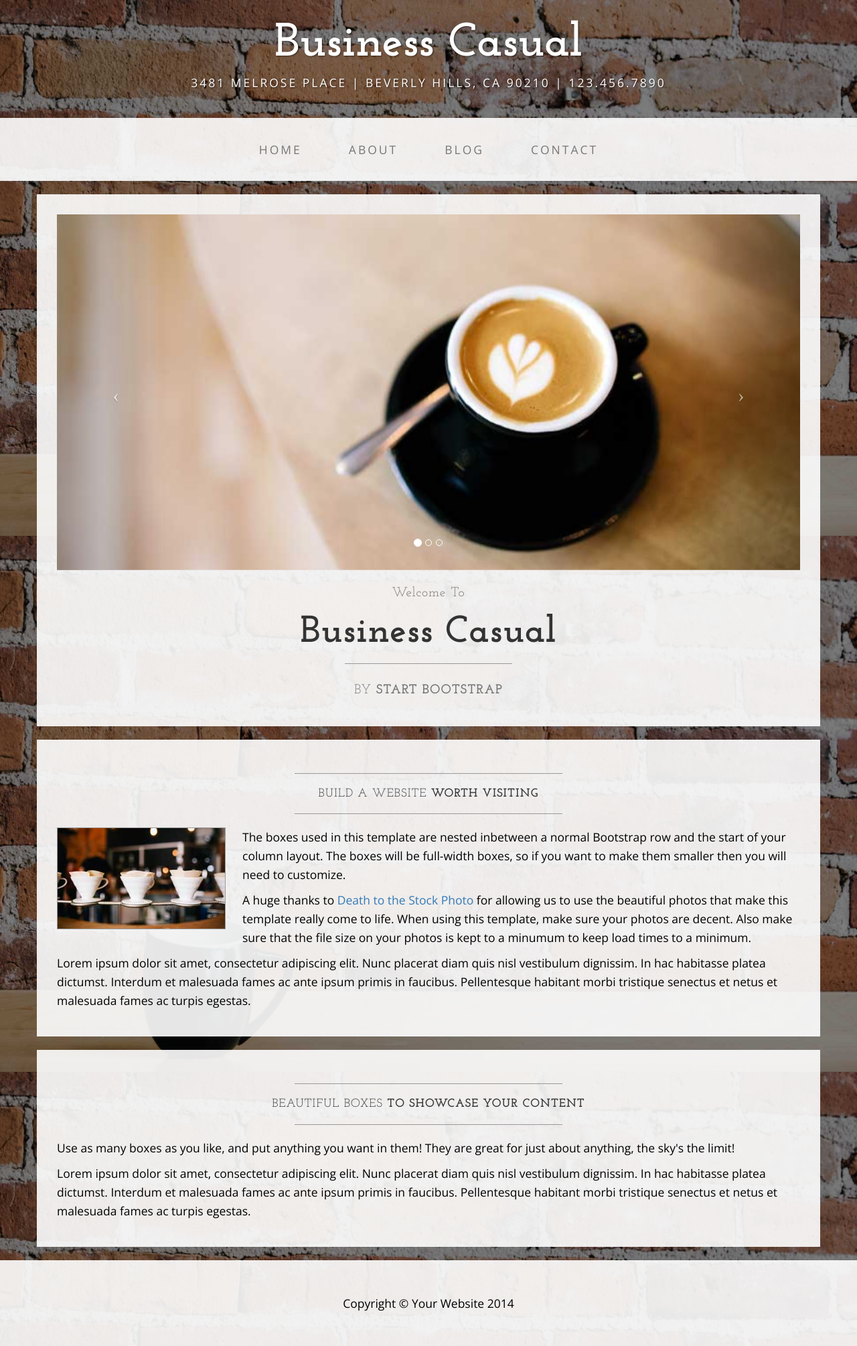
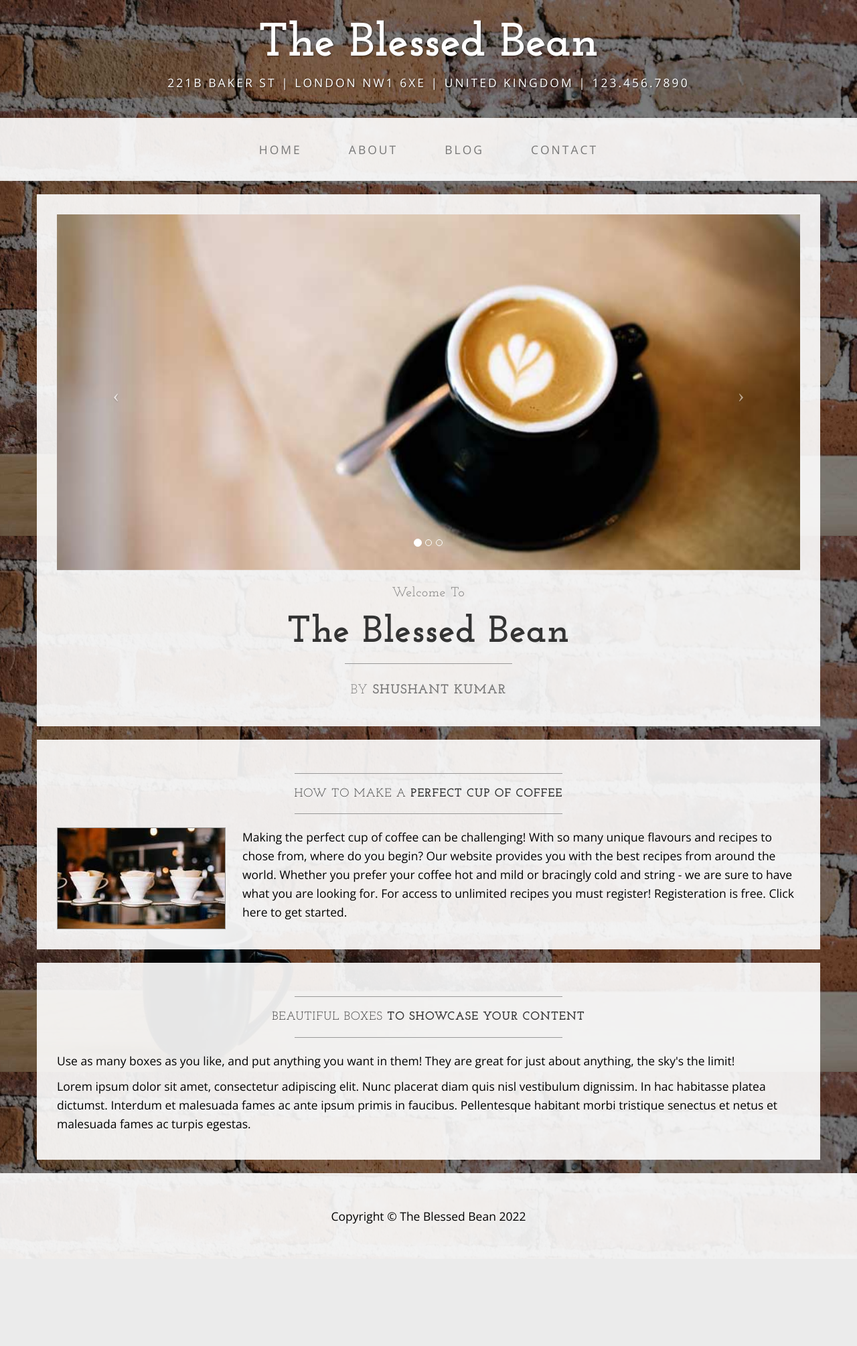
Before and after one commit to Living-Hell/The-Blessed-Bean, a PHP site: page / in a window 1280 px wide. Shown: the whole page at 67% size. After the commit the page ends 1827 px from the top, so only its background shows below. Run offline with PHP 8.4, Linux system fonts and the light colour scheme.

Commit message:
Added the home page and navigation menu

```diff
--- a/index.php
+++ b/index.php
@@ -9,7 +9,7 @@
     <meta name="description" content="">
     <meta name="author" content="">
 
-    <title>Business Casual - Start Bootstrap Theme</title>
+    <title>The Blessed Bean - Home</title>
 
     <!-- Bootstrap Core CSS -->
     <link href="css/bootstrap.min.css" rel="stylesheet">
@@ -32,44 +32,11 @@
 
 <body>
 
-    <div class="brand">Business Casual</div>
-    <div class="address-bar">3481 Melrose Place | Beverly Hills, CA 90210 | 123.456.7890</div>
+    <div class="brand">The Blessed Bean</div>
+    <div class="address-bar">221b Baker St | London NW1 6XE | United Kingdom | 123.456.7890</div>
 
     <!-- Navigation -->
-    <nav class="navbar navbar-default" role="navigation">
-        <div class="container">
-            <!-- Brand and toggle get grouped for better mobile display -->
-            <div class="navbar-header">
-                <button type="button" class="navbar-toggle" data-toggle="collapse" data-target="#bs-example-navbar-collapse-1">
-                    <span class="sr-only">Toggle navigation</span>
-                    <span class="icon-bar"></span>
-                    <span class="icon-bar"></span>
-                    <span class="icon-bar"></span>
-                </button>
-                <!-- navbar-brand is hidden on larger screens, but visible when the menu is collapsed -->
-                <a class="navbar-brand" href="index.html">Business Casual</a>
-            </div>
-            <!-- Collect the nav links, forms, and other content for toggling -->
-            <div class="collapse navbar-collapse" id="bs-example-navbar-collapse-1">
-                <ul class="nav navbar-nav">
-                    <li>
-                        <a href="index.html">Home</a>
-                    </li>
-                    <li>
-                        <a href="about.html">About</a>
-                    </li>
-                    <li>
-                        <a href="blog.html">Blog</a>
-                    </li>
-                    <li>
-                        <a href="contact.html">Contact</a>
-                    </li>
-                </ul>
-            </div>
-            <!-- /.navbar-collapse -->
-        </div>
-        <!-- /.container -->
-    </nav>
+    <?php require_once 'nav.php'; ?>
 
     <div class="container">
 
@@ -108,11 +75,11 @@
                     <h2 class="brand-before">
                         <small>Welcome to</small>
                     </h2>
-                    <h1 class="brand-name">Business Casual</h1>
+                    <h1 class="brand-name">The Blessed Bean</h1>
                     <hr class="tagline-divider">
                     <h2>
                         <small>By
-                            <strong>Start Bootstrap</strong>
+                            <strong>Shushant Kumar</strong>
                         </small>
                     </h2>
                 </div>
@@ -123,15 +90,17 @@
             <div class="box">
                 <div class="col-lg-12">
                     <hr>
-                    <h2 class="intro-text text-center">Build a website
-                        <strong>worth visiting</strong>
+                    <h2 class="intro-text text-center">HOW TO MAKE A
+                        <strong>PERFECT CUP OF COFFEE</strong>
                     </h2>
                     <hr>
                     <img class="img-responsive img-border img-left" src="img/intro-pic.jpg" alt="">
                     <hr class="visible-xs">
-                    <p>The boxes used in this template are nested inbetween a normal Bootstrap row and the start of your column layout. The boxes will be full-width boxes, so if you want to make them smaller then you will need to customize.</p>
-                    <p>A huge thanks to <a href="http://join.deathtothestockphoto.com/" target="_blank">Death to the Stock Photo</a> for allowing us to use the beautiful photos that make this template really come to life. When using this template, make sure your photos are decent. Also make sure that the file size on your photos is kept to a minumum to keep load times to a minimum.</p>
-                    <p>Lorem ipsum dolor sit amet, consectetur adipiscing elit. Nunc placerat diam quis nisl vestibulum dignissim. In hac habitasse platea dictumst. Interdum et malesuada fames ac ante ipsum primis in faucibus. Pellentesque habitant morbi tristique senectus et netus et malesuada fames ac turpis egestas.</p>
+                    <p>Making the perfect cup of coffee can be challenging! With so many unique flavours and recipes to chose from,
+                        where do you begin? Our website provides you with the best recipes from around the world. Whether you prefer
+                        your coffee hot and mild or bracingly cold and string - we are sure to have what you are looking for. For
+                        access to unlimited recipes you must register! Registeration is free. Click here to get started.
+                    </p>
                 </div>
             </div>
         </div>
@@ -157,7 +126,7 @@
         <div class="container">
             <div class="row">
                 <div class="col-lg-12 text-center">
-                    <p>Copyright &copy; Your Website 2014</p>
+                    <p>Copyright &copy; The Blessed Bean 2022</p>
                 </div>
             </div>
         </div>
--- /dev/null
+++ b/nav.php
@@ -0,0 +1,35 @@
+<!-- Navigation -->
+<nav class="navbar navbar-default" role="navigation">
+        <div class="container">
+            <!-- Brand and toggle get grouped for better mobile display -->
+            <div class="navbar-header">
+                <button type="button" class="navbar-toggle" data-toggle="collapse" data-target="#bs-example-navbar-collapse-1">
+                    <span class="sr-only">Toggle navigation</span>
+                    <span class="icon-bar"></span>
+                    <span class="icon-bar"></span>
+                    <span class="icon-bar"></span>
+                </button>
+                <!-- navbar-brand is hidden on larger screens, but visible when the menu is collapsed -->
+                <a class="navbar-brand" href="index.html">The Blessed Bean</a>
+            </div>
+            <!-- Collect the nav links, forms, and other content for toggling -->
+            <div class="collapse navbar-collapse" id="bs-example-navbar-collapse-1">
+                <ul class="nav navbar-nav">
+                    <li>
+                        <a href="index.php">Home</a>
+                    </li>
+                    <li>
+                        <a href="about.php">About</a>
+                    </li>
+                    <li>
+                        <a href="blog.php">Blog</a>
+                    </li>
+                    <li>
+                        <a href="contact.php">Contact</a>
+                    </li>
+                </ul>
+            </div>
+            <!-- /.navbar-collapse -->
+        </div>
+        <!-- /.container -->
+    </nav>
```
